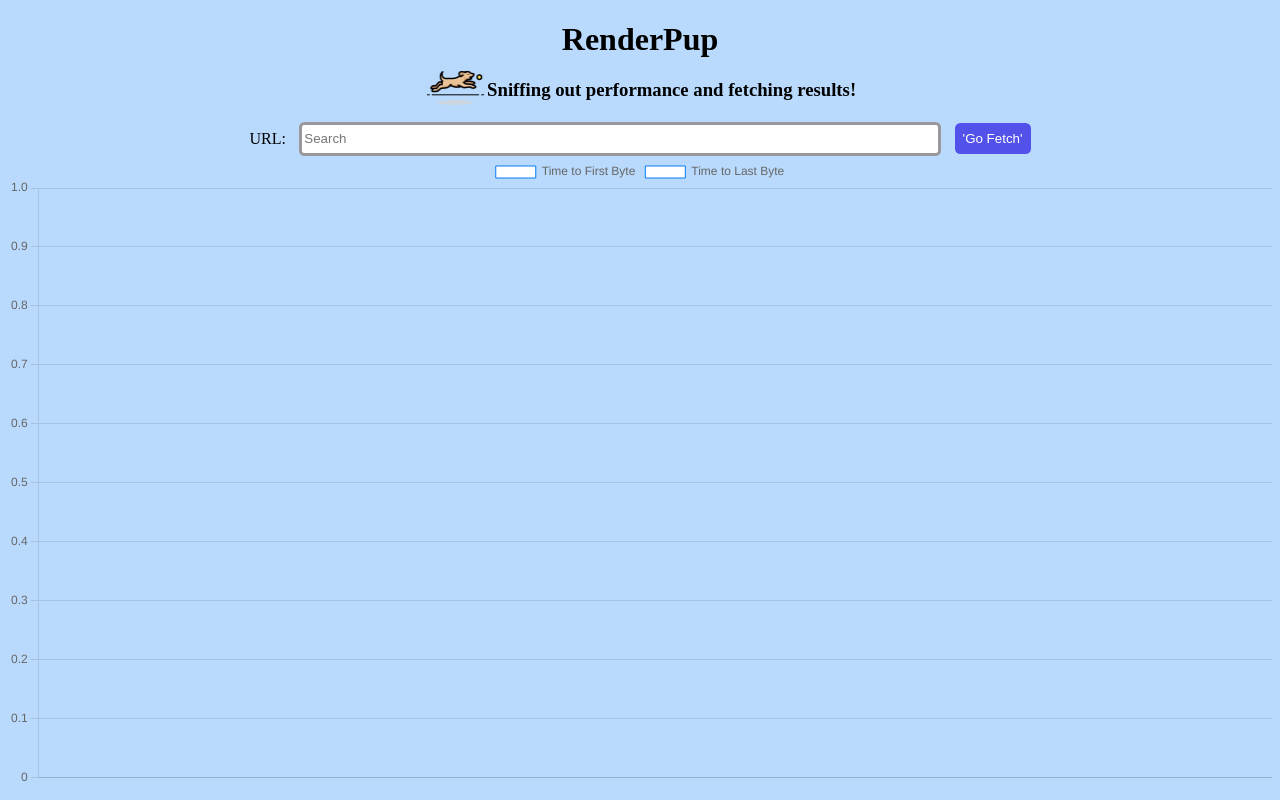
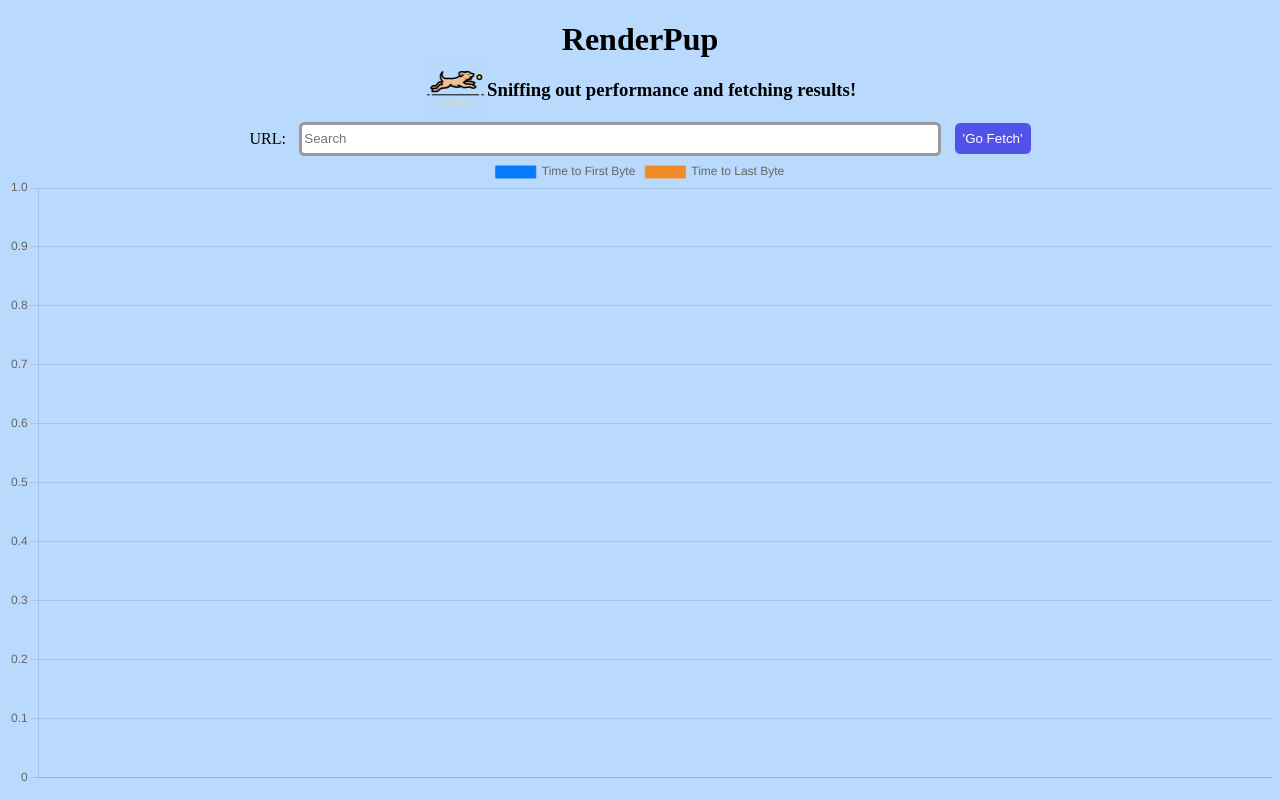
Before and after one commit to oslabs-beta/RenderPup, a React app in the folder renderpup/: page / in a window 1280 px wide. Built offline with nearby package versions, Linux system fonts and the light colour scheme; no server answers.

Commit message:
added CSS styling to bar graphs

```diff
--- a/renderpup/src/components/BarGraph.jsx
+++ b/renderpup/src/components/BarGraph.jsx
@@ -14,15 +14,15 @@ const Bargraph = (props) => {
           {
             label: "Time to First Byte",
             data: chartData.map(item => item.ttfb),
-            backgroundColor: 'rgba(255, 255, 255)',
+            backgroundColor: 'rgba(7,123,247,1)',
             borderColor: 'rgba(7,123,247,1)',
             borderWidth: 1,
           },
           {
             label: "Time to Last Byte",
             data: chartData.map(item => item.ttlb),
-            backgroundColor: 'rgba(255, 255, 255)',
-            borderColor: 'rgba(7,123,247,1)',
+            backgroundColor: 'rgb(242, 140, 40)',
+            borderColor: 'rgb(242, 140, 40)',
             borderWidth: 1,
           }
         ],
```
